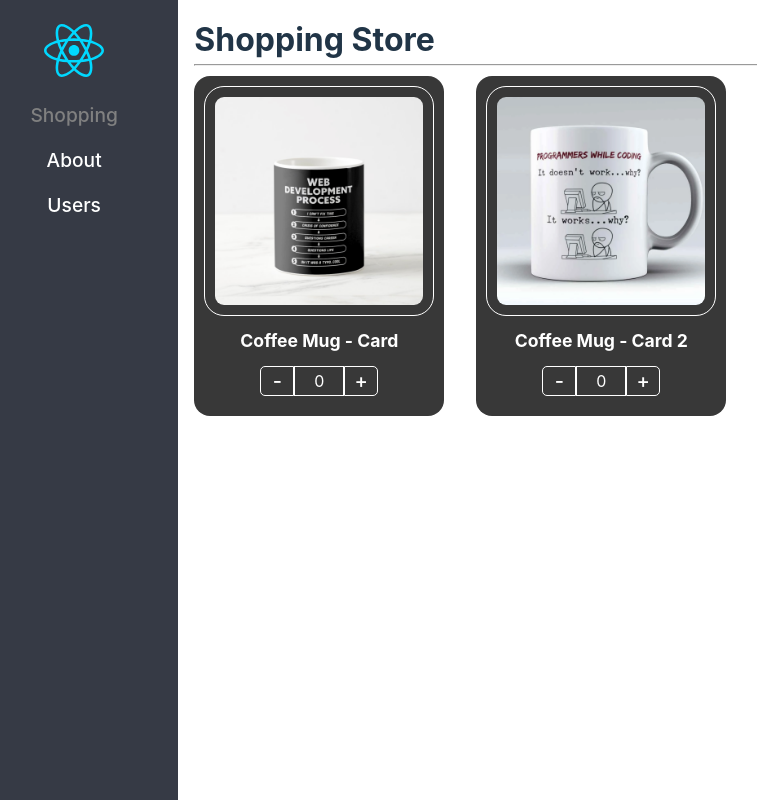
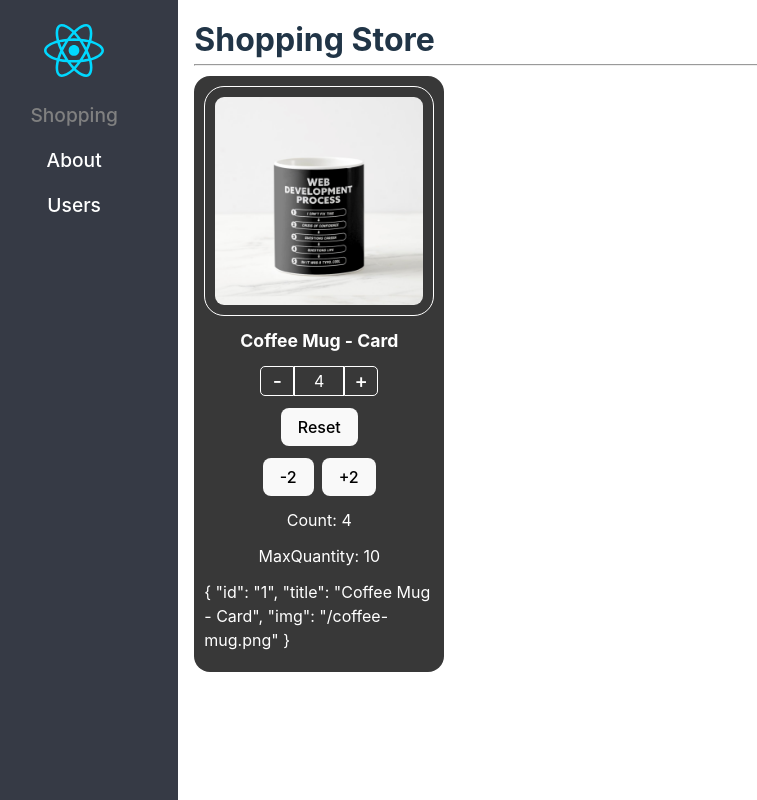
Before and after one commit to abelborit/react-advanced-project, a React (Vite) app in the folder react-projects/02-react-ts-app/: page / in a window 1280 px wide. Shown: the whole page, without its empty margins (30-787 px from the left). Built offline with nearby package versions, Linux system fonts and the light colour scheme.

Commit message:
[add] state initializer component pattern

```diff
--- a/react-projects/02-react-ts-app/src/02-component-patterns/components/ProductButtons.tsx
+++ b/react-projects/02-react-ts-app/src/02-component-patterns/components/ProductButtons.tsx
@@ -1,4 +1,4 @@
-import { CSSProperties, useContext } from "react";
+import { CSSProperties, useCallback, useContext } from "react";
 import { ProductContext } from "./ProductCard";
 
 import styles from "../styles/styles.module.css";
@@ -15,7 +15,16 @@ export const ProductButtons = ({
   classNameProps,
   styleProps,
 }: ProductButtonsProps) => {
-  const { counterState, increaseOrDecreaseBy } = useContext(ProductContext);
+  const { counterState, maxQuantity, increaseOrDecreaseBy } =
+    useContext(ProductContext);
+
+  /* esta función retornará un true o un false si ya se alcanzó el valor máximo */
+  const isMaxReached = useCallback(
+    /* ver si maxQuantity existe usando la doble negación y ver si el counterState es exactamente igual al maxQuantity */
+    () => !!maxQuantity && counterState === maxQuantity,
+
+    [counterState, maxQuantity]
+  );
 
   return (
     <div
@@ -23,14 +32,18 @@ export const ProductButtons = ({
       style={styleProps}
     >
       <button
-        className={styles.buttonMinus}
+        className={`${styles.buttonMinus} ${
+          counterState === 0 && styles.disabledLeft
+        }`}
         onClick={() => increaseOrDecreaseBy(-1)}
       >
         -
       </button>
       <div className={styles.countLabel}>{counterState}</div>
       <button
-        className={styles.buttonAdd}
+        className={`${styles.buttonAdd} ${
+          isMaxReached() && styles.disabledRight
+        }`}
         onClick={() => increaseOrDecreaseBy(1)}
       >
         +
--- a/react-projects/02-react-ts-app/src/02-component-patterns/components/ProductCard.tsx
+++ b/react-projects/02-react-ts-app/src/02-component-patterns/components/ProductCard.tsx
@@ -1,9 +1,11 @@
-import { CSSProperties, ReactElement, createContext } from "react";
+import { CSSProperties, /* ReactElement */ createContext } from "react";
 import { useProduct } from "../hooks/useProduct";
 import {
   HandleChangeArgs,
+  ProductCardHandlers,
   ProductContextProps,
   ProductInterface,
+  initialValuesInterface,
 } from "../interfaces";
 import styles from "../styles/styles.module.css";
 
@@ -11,13 +13,16 @@ import styles from "../styles/styles.module.css";
 export interface ProductCardProps {
   product: ProductInterface;
   /* children es opcional y puede ser un componente o varios componentes */
-  children?: ReactElement | ReactElement[];
+  // children?: ReactElement | ReactElement[];
   // children?: React.ReactElement | React.ReactElement[]; /* sin importarlo y usarlo desde la importación global de React */
+  /* de esta forma puede aceptar una función que retorne un JSX Element y tendrá propiedades que en este caso como no sabemos si van a aumentar con el tiempo se coloca de forma genérica args que hará referencia a todas las propiedades */
+  children?: (args: ProductCardHandlers) => JSX.Element;
   classNameProps?: string;
   styleProps?: CSSProperties;
   // styleProps?: React.CSSProperties; /* sin importarlo y usarlo desde la importación global de React */
   onChangeProps?: (args: HandleChangeArgs) => void;
   valueProps?: number;
+  initialValues?: initialValuesInterface;
 }
 
 /* crear un contexto para compartir informaciónm del padre a sus hijos sin usar paso por propiedades y que sea más facil usar los HOCs */
@@ -31,24 +36,43 @@ export const ProductCard = ({
   classNameProps,
   styleProps,
   valueProps,
+  initialValues,
   onChangeProps,
 }: ProductCardProps) => {
   /* pasar como argumento al onChangeProps para que el custom hook useProduct maneje todo eso porque ya manjea el estado y se quiere que meneje todo junto. Otra forma podría ser que dentro de un useEffect() dentro de ProductCard y se mande a llamar a la función onChangeProps cada que cambie el counterState, pero en este caso haremos que el custom hook useProduct se encargue */
-  const { counterState, increaseOrDecreaseBy } = useProduct({
+  const {
+    counterState,
+    maxQuantity,
+    isMaxQuantityReached,
+    increaseOrDecreaseBy,
+    reset,
+  } = useProduct({
     product,
     valueProps,
+    initialValues,
     onChangeProps,
   });
 
   /* si se retorna todo (ProductImage, ProductTitle y ProductButtons) en este componente como un solo JSX de ProductCard, entonces limita al desarrollador porque por ejemplo si yo trabajé como una librería este ProductCard entonces el desarrollador tiene muy poco control y se limita a colocar solo las primeras propiedades del objeto productData = {} en ShoppingPage.tsx porque no van a poder ni mandar estilos, ni mandar más propiedades, ni agregar cosas, ni mandar el valor inicial, etc y para eso se tendrían que difinir muchas cosas y entonces ahí es donde se utilizan los HOCs o Higher Order Components para tener un componente padre y adentro sus hijos */
   /* colocar el Provider en el punto más alto de la aplicación, en este caso sería este componente ya que es el padre */
   return (
-    <Provider value={{ product, counterState, increaseOrDecreaseBy }}>
+    <Provider
+      value={{ product, counterState, maxQuantity, increaseOrDecreaseBy }}
+    >
       <div
         className={`${styles.productCard} ${classNameProps}`}
         style={styleProps}
       >
-        {children}
+        {/* se manda a ejecutar el children ya que ahora es una función la cual retorna elementos JSX */}
+        {children &&
+          children({
+            count: counterState,
+            isMaxQuantityReached: isMaxQuantityReached,
+            maxQuantity: initialValues?.maxQuantity,
+            product: product,
+            increaseOrDecreaseBy: increaseOrDecreaseBy,
+            reset: reset,
+          })}
 
         {/* pasar la información a través de propiedades */}
         {/* <ProductImage img={product.img} title={product.title} />
--- a/react-projects/02-react-ts-app/src/02-component-patterns/hooks/useProduct.ts
+++ b/react-projects/02-react-ts-app/src/02-component-patterns/hooks/useProduct.ts
@@ -1,35 +1,74 @@
-import { useEffect, useState } from "react";
-import { HandleChangeArgs, ProductInterface } from "../interfaces";
+import { useEffect, useRef, useState } from "react";
+import {
+  HandleChangeArgs,
+  ProductInterface,
+  initialValuesInterface,
+} from "../interfaces";
 
 /* esta interface es más que todo para los argumentos que va a recibir este custom hook para poder manejar todo el estado en sí, aquí se estaría mandando todo el producto, la función para cambiar la cantidad y la cantidad como tal */
 interface UseProductInterface {
   product: ProductInterface;
   onChangeProps?: (args: HandleChangeArgs) => void;
   valueProps?: number;
+  initialValues?: initialValuesInterface;
 }
 
 export const useProduct = ({
   product,
   valueProps = 0,
+  initialValues,
   onChangeProps,
 }: UseProductInterface) => {
   /* para aplicar el patrón de Control Props, es decir, para que las propiedades controlen el estado del componente, el valueProps tendría que ser quien muestre la cantidad como tal y sea la guía del estado del componente a través de propiedades y de esta forma se haría referencia al onChange y value de los inputs pero para esto lo que se necesita hacer es eliminar el counterState ya este es quien maneja el estado como tal ya que aumenta o disminuye la cantidad */
   /* usando el useState significa que se tienen diferentes estados porque en pocas palabras se puede decir que hay diferentes componentes o instancias de estos componentes y por ende diferentes estados (por más que sea el mismo componente en cuanto a código) y esto significa que cada uno funciona por separado solo que se está sincronizando con el valueProps. Se puede dejar así ya que funciona normal y no hay ningún problema pero no se estaría usando el patrón de Control Props */
-  const [counterState, setCounterState] = useState(valueProps);
+  const [counterState, setCounterState] = useState<number>(
+    initialValues?.quantity || valueProps
+  );
+
+  /* el initialValues?.quantity se imprime dos veces en la consola porque la primera es cuando se crea y se monta el componente y la segunda vez es cuando cambia el valor por el useEffect() */
+  // console.log(initialValues?.quantity);
+  /* para saber si mi componente es montado o no y se puede usar un useRef(). Este useRef() permite crear un objeto que va a sobrevivir a diferentes re-renderizaciones del mismo componente o hook */
+  const isMounted = useRef(false);
 
   const increaseOrDecreaseBy = (valueArgs: number = 1) => {
-    const newValue = Math.max(counterState + valueArgs, 0);
     /* Math.max() para seleccionar el valor máximo porque por ejemplo si el counterState = -1 entonces debería reemplazarse por 0 ya que ese será el líminte inferior */
+    let newValue = Math.max(counterState + valueArgs, 0);
+
+    if (initialValues?.maxQuantity) {
+      /* Math.min() para seleccionar el valor mínimo entre el newValue y initialValues?.maxQuantity en donde hasta el código de "let newValue = Math.max(counterState + valueArgs, 0);" el newValue lo máximo que llega es hasta el 11 y el initialValues?.maxQuantity al ser menor con 10 entonces toma el 10 y reemplaza la variable newValue con ese valor */
+      newValue = Math.min(newValue, initialValues?.maxQuantity);
+    }
+
     setCounterState(newValue);
 
     /* se coloca así porque primero se valida si el onChangeProps existe porque si no se coloca esa validación entonces typescript nos dice que al recibir el onChangeProps puede ser potencialmente inseguro (Cannot invoke an object which is possibly 'undefined'.) porque se estaría recibiendo un null o undefined y al final quedaría como null() o un undefined() lo cual daría error en la aplicación */
     onChangeProps && onChangeProps({ product, quantity: newValue });
   };
 
+  const reset = () => {
+    setCounterState(initialValues?.quantity || valueProps);
+  };
+
   /* se utiliza el useEffect porque el valueProps se utiliza solo como valor inicial del estado y este no hará que cambie el valor que se muestra en shoppingCartState porque el counterState seguirá siendo 1 entonces con esto nos aseguramos que cada que cambie el valueProps cambiará el counterState y el shoppingCartState tendrá las mismas quantity del nuevo valor de valueProps que se le manda como propiedad. Sería como una forma de sincronizar tanto lo que se manda desde el dashboard principal al shoppingCartState como del shoppingCartState al dashboard principal */
   useEffect(() => {
-    setCounterState(valueProps);
-  }, [valueProps]);
+    /* se hace esta validación con el fin de saber si mi componente está montado o no y si está montado entonces recién cambia el valor del counterState con el setCounterState */
+    if (!isMounted.current) {
+      return;
+    } else {
+      /* para cambiar la referencia de si está montado o no el componente. Una vez que mi componente esté montado entonces cambiará la referencia lo cual me servirá para activar el código del setCounterState */
+      isMounted.current = true;
+    }
 
-  return { counterState, increaseOrDecreaseBy };
+    setCounterState(initialValues?.quantity || valueProps);
+  }, [valueProps, initialValues?.quantity]);
+
+  return {
+    counterState,
+    maxQuantity: initialValues?.maxQuantity,
+    isMaxQuantityReached:
+      !!initialValues?.quantity && initialValues?.maxQuantity === counterState,
+
+    increaseOrDecreaseBy,
+    reset,
+  };
 };
--- a/react-projects/02-react-ts-app/src/02-component-patterns/pages/ShoppingPage.tsx
+++ b/react-projects/02-react-ts-app/src/02-component-patterns/pages/ShoppingPage.tsx
@@ -4,13 +4,12 @@ import {
   ProductTitle,
   ProductButtons,
 } from "../components";
+import { productArray } from "../data/products";
 import "../styles/custom-styles.css";
-import { productArray } from "../data/products";
-import { useShoppingCart } from "../hooks/useShoppingCart";
+
+const productElement = productArray[0];
 
 export const ShoppingPage = () => {
-  const { shoppingCartState, handleProductQuantityChange } = useShoppingCart();
-
   return (
     // <div>
     //     <h1>Shopping Store</h1>
@@ -99,72 +98,43 @@ export const ShoppingPage = () => {
           gap: "2rem",
         }}
       >
-        {/* el patrón Control Props es similar al que se usa en los input */}
-        {/* <input
-          value={counter}
-          onChange={(e) => setCounter(e.target.value)}
-        /> */}
-
-        {productArray.map((productElement) => (
         <ProductCard
           key={productElement.id}
           product={productElement}
           classNameProps="bg-dark"
-            /* esta es una función que recibe un evento el cual es el evento onChangeProps haciendo referencia al evento onChange de React y puede o no dispararse con argumentos y este evento nosotros podemos definir cómo queremos que se vea, en este caso tendrá como argumentos el producto y su cantidad */
-            onChangeProps={(event) => handleProductQuantityChange(event)}
-            /* si se define así significa que los argumentos que el evento onChangeProps emita serán los que van a mandarse a llamar en la función handleProductQuantityChange, si onChangeProps no emite nada entonces la función handleProductQuantityChange no tendrá ningún argumento y si emite algún valor entonces ese valor tiene que ser esperado por mi función handleProductQuantityChange */
-            // onChangeProps={handleProductQuantityChange}
-            valueProps={shoppingCartState[productElement.id]?.quantity || 0}
+          styleProps={{ color: "#fff" }}
+          initialValues={{
+            quantity: 4,
+            maxQuantity: 10,
+          }}
         >
+          {/* pasar una función como un children y esta función retorna un JSX Element */}
+          {({
+            count,
+            maxQuantity,
+            isMaxQuantityReached,
+            product,
+            increaseOrDecreaseBy,
+            reset,
+          }) => (
+            <>
               <ProductImage classNameProps="custom-image" />
               <ProductTitle classNameProps="text-white" />
               <ProductButtons classNameProps="custom-buttons" />
+
+              <button onClick={reset}>Reset</button>
+              <div style={{ display: "flex", gap: "8px" }}>
+                <button onClick={() => increaseOrDecreaseBy(-2)}>-2</button>
+                {!isMaxQuantityReached && (
+                  <button onClick={() => increaseOrDecreaseBy(2)}>+2</button>
+                )}
+              </div>
+              <span>Count: {count}</span>
+              <span>MaxQuantity: {maxQuantity}</span>
+              {JSON.stringify(product, null, 3)}
+            </>
+          )}
         </ProductCard>
-        ))}
-      </div>
-
-      <div className="shopping-cart">
-        {
-          /*
-            con Object.entries() me permite obtener un array de pares clave-valor de los elementos un objeto dado:
-            const objectExample = { foo: "bar", baz: 42 };
-            console.log(Object.entries(objectExample)); // [ ['foo', 'bar'], ['baz', 42] ]
-          */
-          /* ya obteniendo el arreglo entonces aplico el map y hago la desestructuración de un array */
-          Object.entries(shoppingCartState).map(([key, ProductInCart]) => (
-            <ProductCard
-              key={key}
-              product={ProductInCart}
-              classNameProps="bg-dark"
-              styleProps={{ width: "120px", padding: "10px" }}
-              onChangeProps={(event) => handleProductQuantityChange(event)}
-              valueProps={ProductInCart.quantity}
-            >
-              <ProductImage
-                classNameProps="custom-image"
-                styleProps={{ width: "100%", padding: "5px" }}
-              />
-              <ProductButtons classNameProps="custom-buttons" />
-            </ProductCard>
-          ))
-
-          /* se puede trabajar también sin la desestructuración de un array y solo trabajar con sus posiciones */
-          // Object.entries(shoppingCartState).map((elementInCart) => (
-          //   <ProductCard
-          //     key={elementInCart[0]}
-          //     product={elementInCart[1]}
-          //     classNameProps="bg-dark"
-          //     styleProps={{ width: "120px", padding: "10px" }}
-          //     // onChangeProps={() => handleProductQuantityChange()}
-          //   >
-          //     <ProductImage
-          //       classNameProps="custom-image"
-          //       styleProps={{ width: "100%", padding: "5px" }}
-          //     />
-          //     <ProductButtons classNameProps="custom-buttons" />
-          //   </ProductCard>
-          // ))
-        }
       </div>
 
       {/* para revisar el estado en la pantalla */}
```
Also changed, not shown: react-projects/02-react-ts-app/src/02-component-patterns/interfaces/interfaces.ts (+15 -0 lines), react-projects/02-react-ts-app/src/02-component-patterns/styles/styles.module.css (+13 -0 lines), 1 other file (tests, documents, lock files or other folders). Lines whose indentation alone changed are shown as unchanged.
